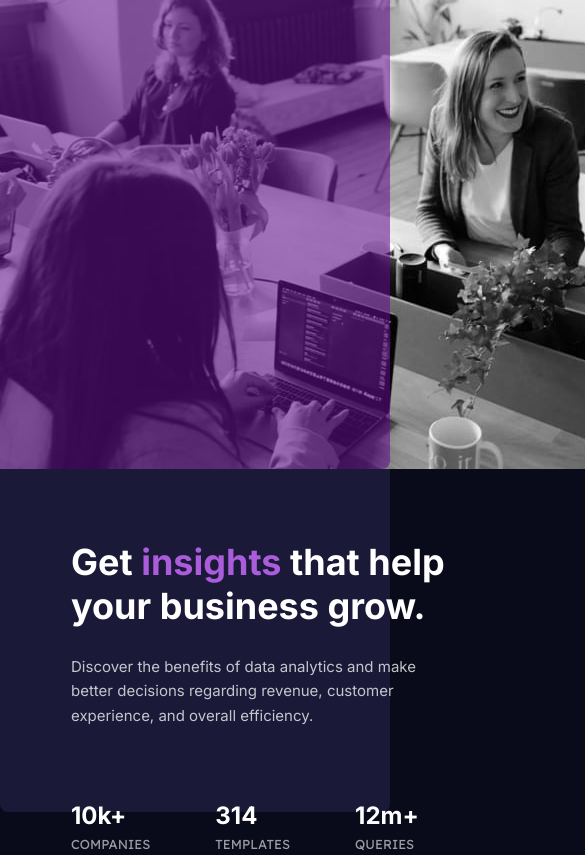
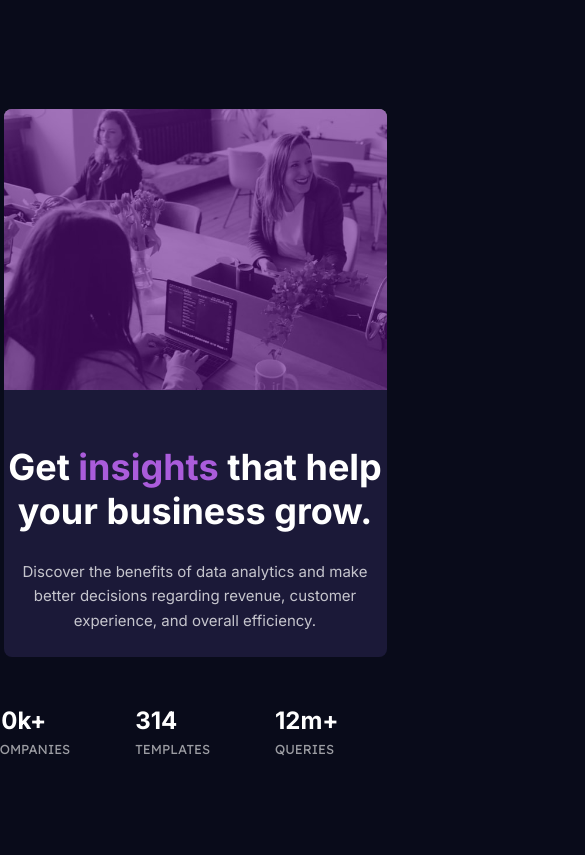
Before and after one commit to MissSiriluck/Stats-preview-card-component, a plain HTML site: page index.html in a window 390 px wide. Shown: the top 855 px of the page, 585 px wide, since content can reach past the window. Drawn offline with Linux system fonts and the light colour scheme.

Commit message:
updated README.md

```diff
--- a/style.css
+++ b/style.css
@@ -19,6 +19,7 @@ h1, h2, p {
     max-width: 69.375em;
     width: 100%;
     max-height: 27.875em;
+    height: 100%;
 }
 .container,
 .card {
@@ -32,6 +33,8 @@ h1, h2, p {
     max-width: 33.750em;
     width: 100%;
     height: 100%;
+    object-fit: cover;
+    object-position: bottom;
 }
 .img-container {
     position: relative;
@@ -85,19 +88,40 @@ p {
     text-transform: uppercase;
 }
 @media screen and (max-width: 768px){
+    .card {
+        flex-direction: column;
+        height: 100%;
+        position: relative;
+        top:  0.769em;
+    }
     .img-mobile {
         display: block;
+        max-width: 55.384em;
+        width: 100%;
+    }
+    .img-mobile,
+    .img-container:before {
+    border-radius: 0.5em 0.5em 0 0;
     }
     .img-desk {
         display: none;
     }
-    .card {
-        flex-direction: column;
-        max-height: 48.750em;
+    .text-container {
+        margin-top: 3.461em;
+        margin-left: auto;
+        margin-right: auto;
+    }
+    h1, p {
+        text-align: center;
+    }
+    .stat {
+        justify-content: center;
     }
 }
 @media screen and (max-height: 428px){
     .container {
         display: block;
+        position: relative;
+        top:  0.769em;
     }
 }
```
Also changed, not shown: 1 other file.
